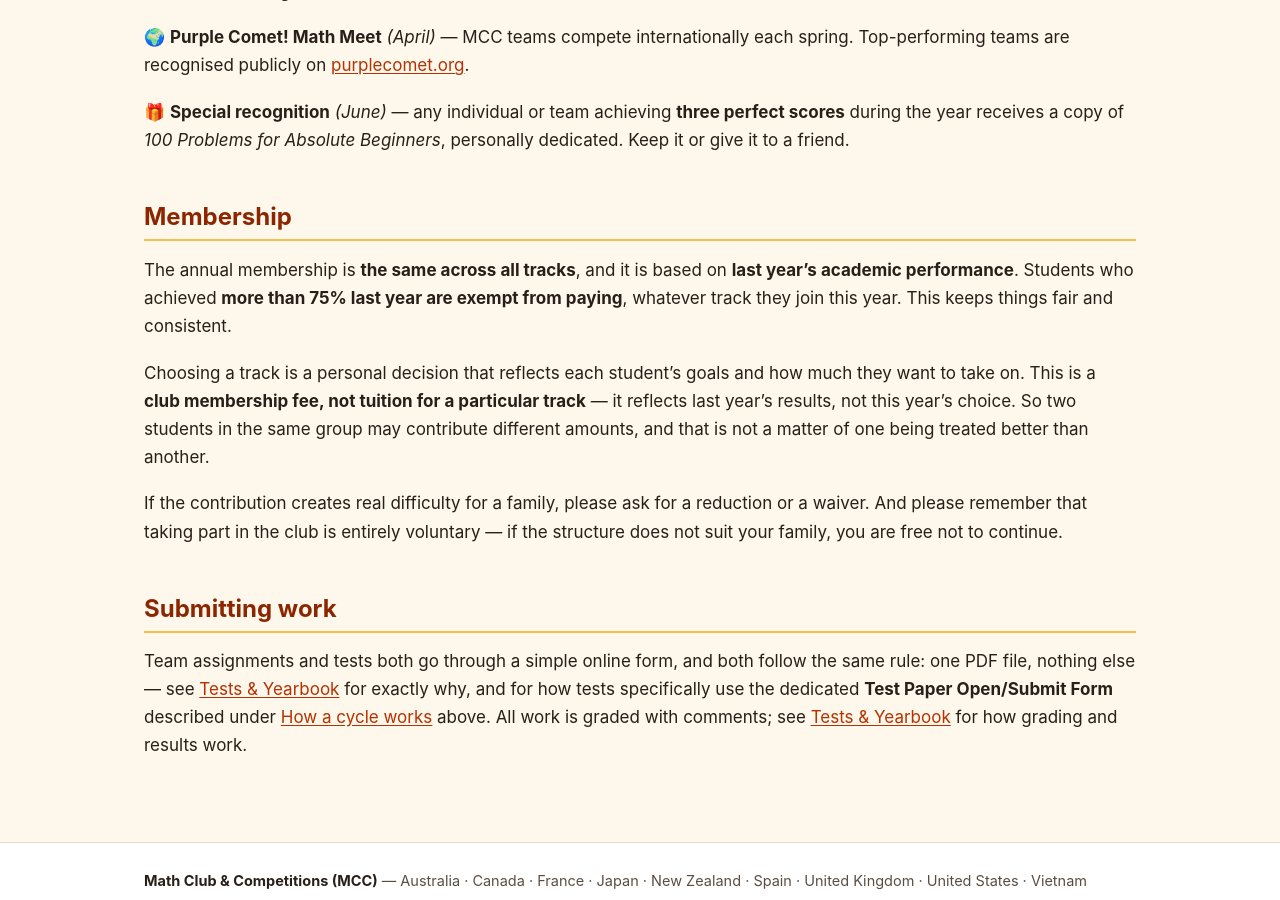
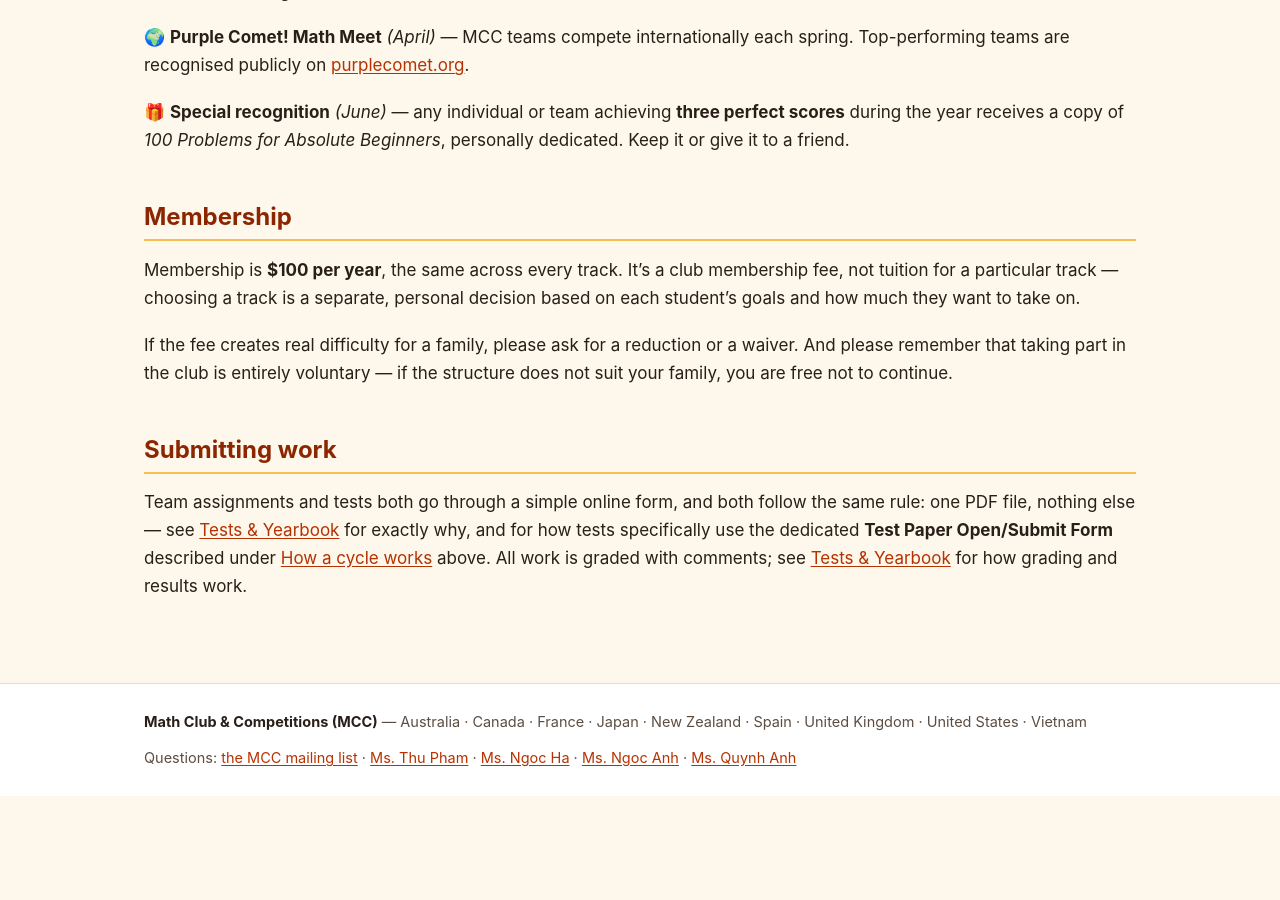
Before and after one commit to nghia71/nghia71.github.io, a Jekyll site: the page built from programs.md, in a window 1280 px wide and 900 px high, scrolled down 4198 px. Built offline with Jekyll 4.4.1, drawn with Linux system fonts in a browser that asks for light colours; after the commit the page ends 4994 px from its top, so only the background shows below that.

Commit message:
Remove merit-based membership exemption from programs.md
Conflicted with the flat $100/year policy already fixed on the homepage
and registration page. Membership is now stated consistently as $100/year
across all tracks, with no performance-based exemption.

```diff
--- a/programs.md
+++ b/programs.md
@@ -118,11 +118,9 @@
 
 ## Membership
 
-The annual membership is **the same across all tracks**, and it is based on **last year's academic performance**. Students who achieved **more than 75% last year are exempt from paying**, whatever track they join this year. This keeps things fair and consistent.
+Membership is **$100 per year**, the same across every track. It's a club membership fee, not tuition for a particular track — choosing a track is a separate, personal decision based on each student's goals and how much they want to take on.
 
-Choosing a track is a personal decision that reflects each student's goals and how much they want to take on. This is a **club membership fee, not tuition for a particular track** — it reflects last year's results, not this year's choice. So two students in the same group may contribute different amounts, and that is not a matter of one being treated better than another.
-
-If the contribution creates real difficulty for a family, please ask for a reduction or a waiver. And please remember that taking part in the club is entirely voluntary — if the structure does not suit your family, you are free not to continue.
+If the fee creates real difficulty for a family, please ask for a reduction or a waiver. And please remember that taking part in the club is entirely voluntary — if the structure does not suit your family, you are free not to continue.
 
 ## Submitting work
 
```
